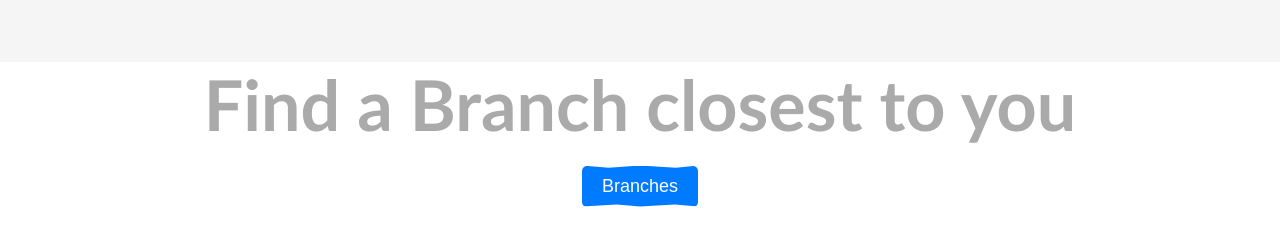
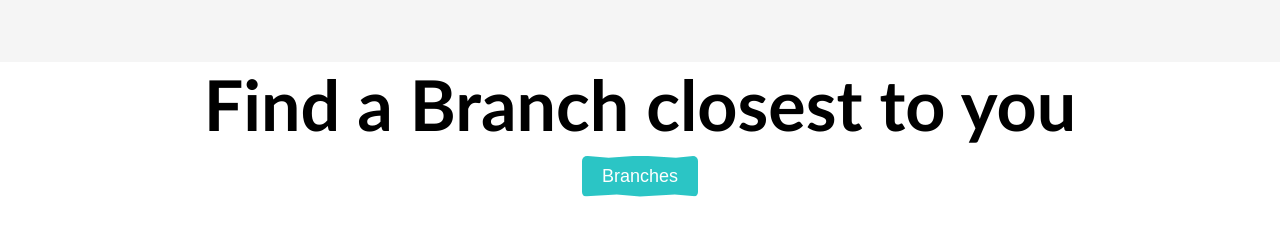
Before and after one commit to Iydeejames/Fortress-of-hope, a React (Create React App) app: page / in a window 1280 px wide. Shown: the part 2494-2733 px from the top of the page. Before the commit the page ends 2701 px from the top, so only its background shows below. Built offline with nearby package versions, Linux system fonts and the light colour scheme.

Commit message:
Update App.css

```diff
--- a/src/App.css
+++ b/src/App.css
@@ -429,19 +429,20 @@ video {
 
 .find-branch-text {
   font-size: 70px;
-  color: #aaa;
-  margin-bottom: 20px;
+  color: #000;
+  margin-bottom: 10px;
   font-family: 'Trebuchet MS', 'Lucida Sans Unicode', 'Lucida Grande', 'Lucida Sans', Arial, sans-serif;
 }
 
 .find-branch-button {
   padding: 10px 20px;
   font-size: 18px;
-  background-color: #007bff; /* blue color */
+  background-color:  rgba(29, 194, 194, 0.938);
   color: #fff;
   border: none;
   border-radius: 5px;
   cursor: pointer;
+  margin-bottom: 45px;
   transition: background-color 0.3s ease;
   clip-path: polygon(
     50% 0%,
```
